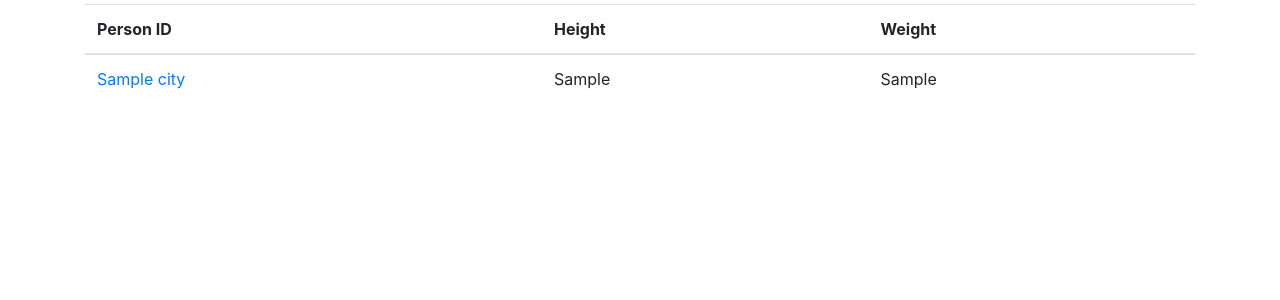
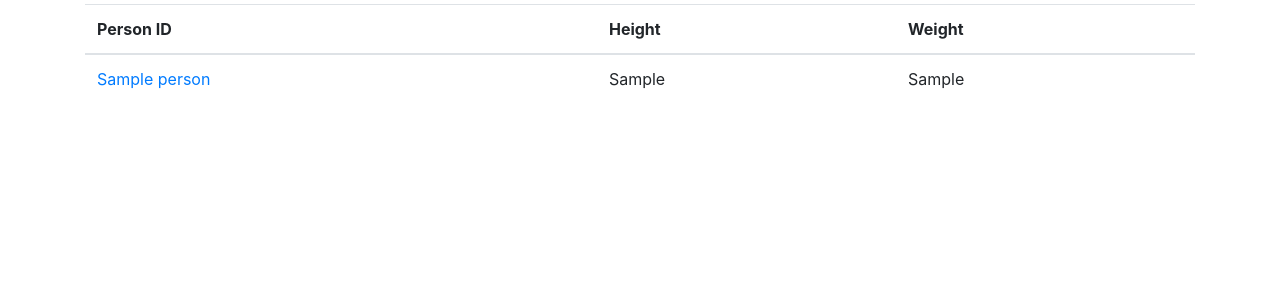
Before and after one commit to aa748/Docker_flask_python_mysql_pycharm, a Flask app: template app/templates/index.html in a window 1280 px wide. Shown: the part 56-356 px from the top of the page. Run offline with Flask 2, Linux system fonts and the light colour scheme; the template is opened without the code that fills it: most values are stand-ins (such as "Sample title", 1, 10 or a date in 2020); some libraries are stand-ins or nearby versions.

Commit message:
Task: update index.html

```diff
--- a/app/app.py
+++ b/app/app.py
@@ -22,7 +22,7 @@ def index():
     cursor = mysql.get_db().cursor()
     cursor.execute('SELECT * FROM tblCitiesImport')
     result = cursor.fetchall()
-    return render_template('index.html', title='Home', user=user, cities=result)
+    return render_template('index.html', title='Home', user=user, people=result)
 
 
 @app.route('/view/<int:city_id>', methods=['GET'])
--- a/app/templates/index.html
+++ b/app/templates/index.html
@@ -10,11 +10,11 @@
     </tr>
     </thead>
     <tbody>
-    {% for city in cities %}
+    {% for person in people %}
     <tr>
-        <td><a href="view/{{city.id}}">{{ city.fldName }}</a></td>
-        <td>{{ city.fldLat }}</td>
-        <td>{{ city.fldLong }}</td>
+        <td><a href="view/{{person.id}}">{{ person.fldName }}</a></td>
+        <td>{{ person.fldLat }}</td>
+        <td>{{ person.fldLong }}</td>
 
 
     </tr>
```
